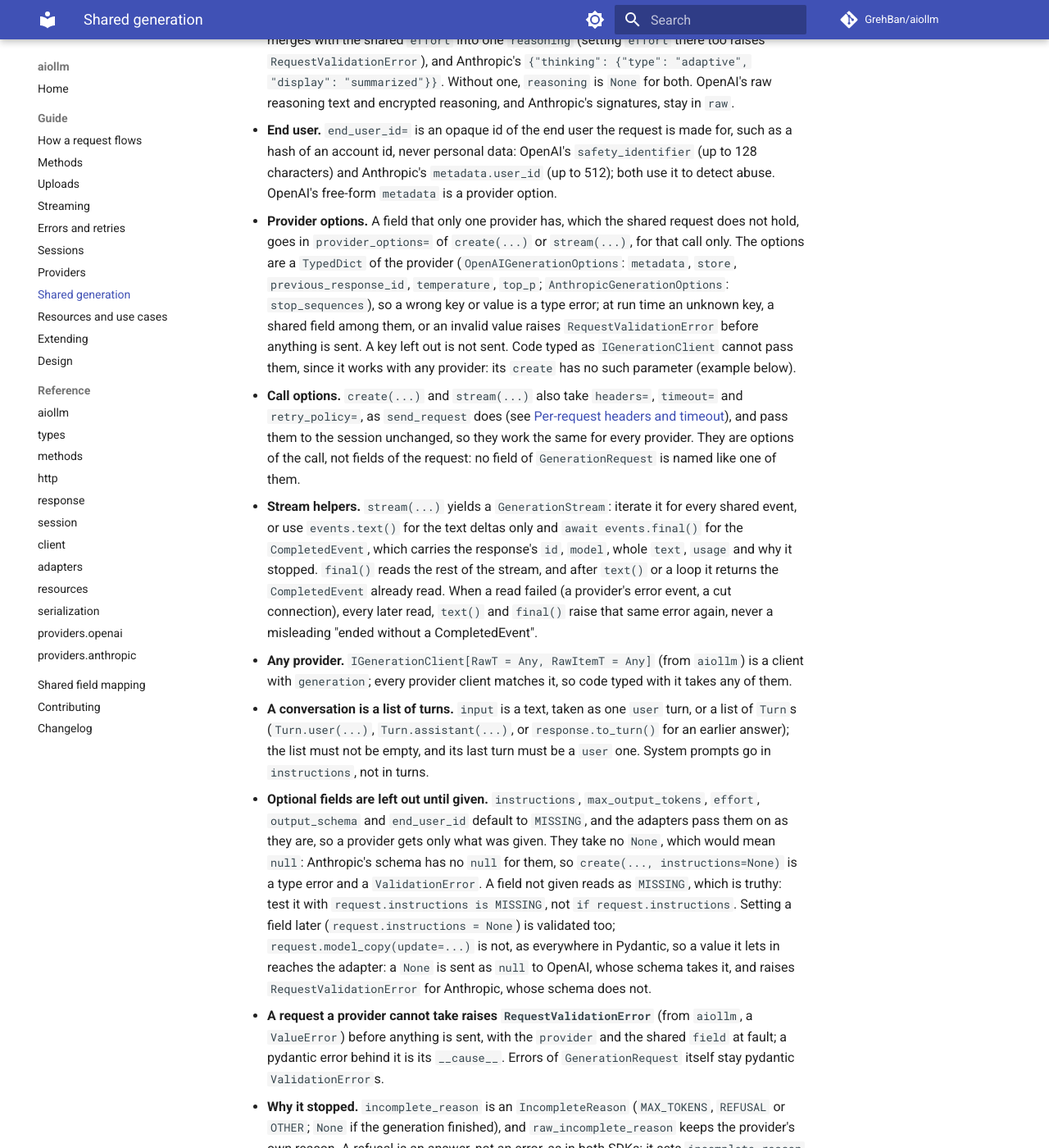
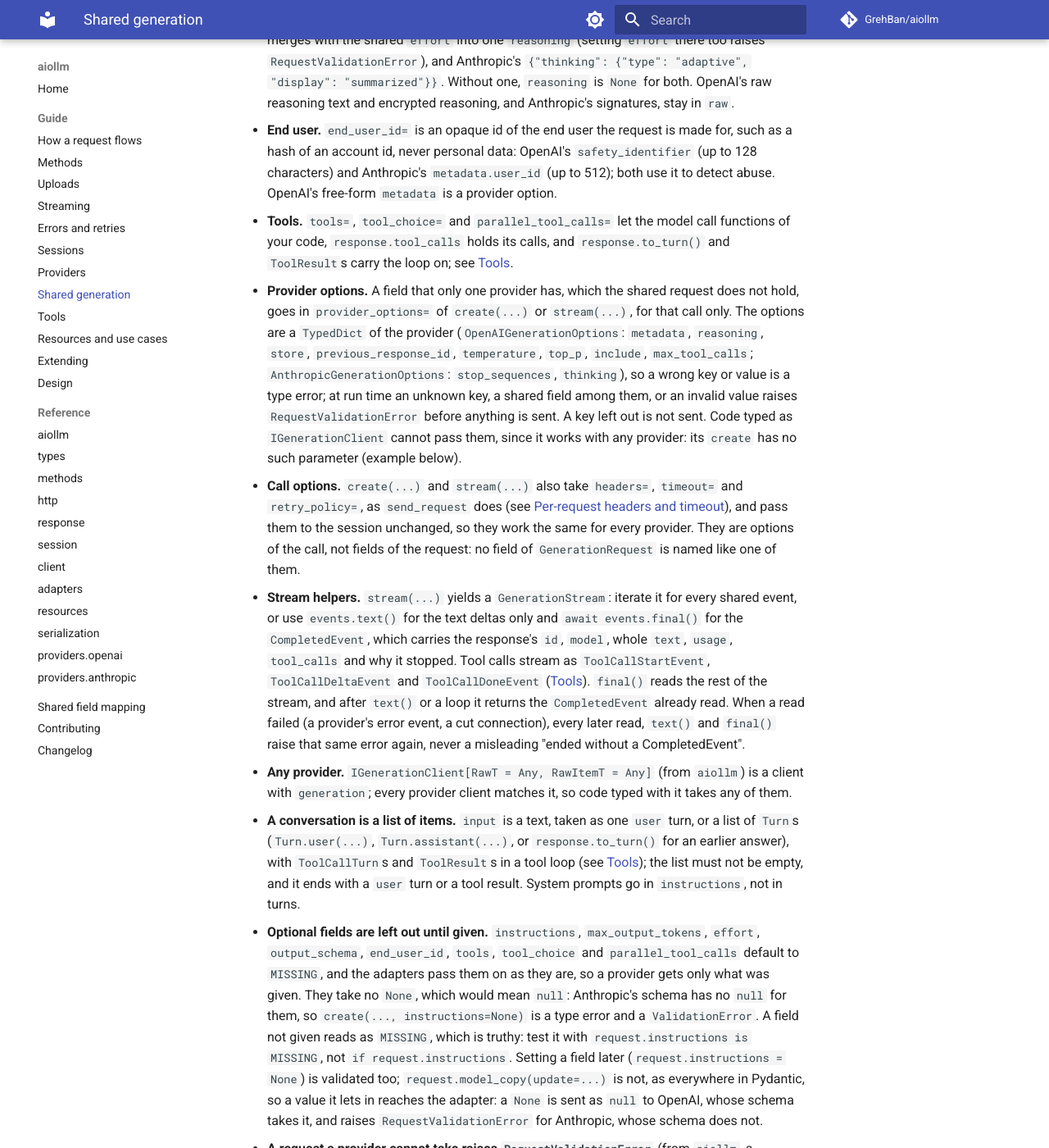
Before and after one commit to GrehBan/ai_api, an MkDocs documentation site: the page built from docs/guide/generation.md, in a window 1280 px wide and 1400 px high, scrolled down 2141 px. Shown: the whole window at 82% size. Built offline with MkDocs 1.6.1 and Material for MkDocs 9.7.7, drawn with Linux system fonts in a browser that asks for light colours; comment, search, counter and statistics services are not loaded; some of the changed text lies outside the part shown.

Commit message:
Docs: tools
A Tools page in the guide: a tool loop written once for any provider
(tested against the local server: the tools sent, the second request
with the response's own output and the result), what a Tool takes and
strict requires, tool_choice and parallel calls, the calls and their
cut-off rule, the results and the order the adapters check, the
provider's reasoning that the turn carries back (and OpenAI's include
for store: False), the streamed events, and what is not shared.

The shared generation page lists the tool fields, the new options and
the conversation items; Anthropic's tool_use is a normal stop there.
The design page no longer calls shared generation text only and says
the provider methods take every field of their schema; the
unification page's "not unified" list keeps only the built-in and
server tools; the README mentions tools and the generated types.

```diff
--- a/docs/guide/generation.md
+++ b/docs/guide/generation.md
@@ -71,17 +71,18 @@
 - **Structured output.** `output_schema=` takes a JSON Schema (a `dict`; the `JSONSchema` type is in `aiollm.types.requests`), and the response `text` is then JSON that follows it: OpenAI's `text.format` with `strict: true`, Anthropic's `output_config.format`. OpenAI requires a name for the format: `OpenAIGenerationAdapter(schema_name=...)` sets it, `"output"` by default. The schema is sent as it is; each provider supports its own subset of JSON Schema and answers 400 to the rest. A reply cut off by `max_output_tokens` is unfinished JSON, with `incomplete_reason` `MAX_TOKENS`, so check it before parsing.
 - **Reasoning.** `response.reasoning` and `CompletedEvent.reasoning` hold a summary of the model's reasoning, and a stream yields it piece by piece as `ReasoningDeltaEvent`s (`events.text()` skips them). A provider sends a summary only when asked, through `provider_options`: OpenAI's `{"reasoning": {"summary": "auto"}}`, which the adapter merges with the shared `effort` into one `reasoning` (setting `effort` there too raises `RequestValidationError`), and Anthropic's `{"thinking": {"type": "adaptive", "display": "summarized"}}`. Without one, `reasoning` is `None` for both. OpenAI's raw reasoning text and encrypted reasoning, and Anthropic's signatures, stay in `raw`.
 - **End user.** `end_user_id=` is an opaque id of the end user the request is made for, such as a hash of an account id, never personal data: OpenAI's `safety_identifier` (up to 128 characters) and Anthropic's `metadata.user_id` (up to 512); both use it to detect abuse. OpenAI's free-form `metadata` is a provider option.
-- **Provider options.** A field that only one provider has, which the shared request does not hold, goes in `provider_options=` of `create(...)` or `stream(...)`, for that call only. The options are a `TypedDict` of the provider (`OpenAIGenerationOptions`: `metadata`, `store`, `previous_response_id`, `temperature`, `top_p`; `AnthropicGenerationOptions`: `stop_sequences`), so a wrong key or value is a type error; at run time an unknown key, a shared field among them, or an invalid value raises `RequestValidationError` before anything is sent. A key left out is not sent. Code typed as `IGenerationClient` cannot pass them, since it works with any provider: its `create` has no such parameter (example below).
+- **Tools.** `tools=`, `tool_choice=` and `parallel_tool_calls=` let the model call functions of your code, `response.tool_calls` holds its calls, and `response.to_turn()` and `ToolResult`s carry the loop on; see [Tools](tools.md).
+- **Provider options.** A field that only one provider has, which the shared request does not hold, goes in `provider_options=` of `create(...)` or `stream(...)`, for that call only. The options are a `TypedDict` of the provider (`OpenAIGenerationOptions`: `metadata`, `reasoning`, `store`, `previous_response_id`, `temperature`, `top_p`, `include`, `max_tool_calls`; `AnthropicGenerationOptions`: `stop_sequences`, `thinking`), so a wrong key or value is a type error; at run time an unknown key, a shared field among them, or an invalid value raises `RequestValidationError` before anything is sent. A key left out is not sent. Code typed as `IGenerationClient` cannot pass them, since it works with any provider: its `create` has no such parameter (example below).
 - **Call options.** `create(...)` and `stream(...)` also take `headers=`, `timeout=` and `retry_policy=`, as `send_request` does (see [Per-request headers and timeout](sessions.md#per-request-headers-and-timeout)), and pass them to the session unchanged, so they work the same for every provider. They are options of the call, not fields of the request: no field of `GenerationRequest` is named like one of them.
-- **Stream helpers.** `stream(...)` yields a `GenerationStream`: iterate it for every shared event, or use `events.text()` for the text deltas only and `await events.final()` for the `CompletedEvent`, which carries the response's `id`, `model`, whole `text`, `usage` and why it stopped. `final()` reads the rest of the stream, and after `text()` or a loop it returns the `CompletedEvent` already read. When a read failed (a provider's error event, a cut connection), every later read, `text()` and `final()` raise that same error again, never a misleading "ended without a CompletedEvent".
+- **Stream helpers.** `stream(...)` yields a `GenerationStream`: iterate it for every shared event, or use `events.text()` for the text deltas only and `await events.final()` for the `CompletedEvent`, which carries the response's `id`, `model`, whole `text`, `usage`, `tool_calls` and why it stopped. Tool calls stream as `ToolCallStartEvent`, `ToolCallDeltaEvent` and `ToolCallDoneEvent` ([Tools](tools.md)). `final()` reads the rest of the stream, and after `text()` or a loop it returns the `CompletedEvent` already read. When a read failed (a provider's error event, a cut connection), every later read, `text()` and `final()` raise that same error again, never a misleading "ended without a CompletedEvent".
 - **Any provider.** `IGenerationClient[RawT = Any, RawItemT = Any]` (from `aiollm`) is a client with `generation`; every provider client matches it, so code typed with it takes any of them.
-- **A conversation is a list of turns.** `input` is a text, taken as one `user` turn, or a list of `Turn`s (`Turn.user(...)`, `Turn.assistant(...)`, or `response.to_turn()` for an earlier answer); the list must not be empty, and its last turn must be a `user` one. System prompts go in `instructions`, not in turns.
-- **Optional fields are left out until given.** `instructions`, `max_output_tokens`, `effort`, `output_schema` and `end_user_id` default to `MISSING`, and the adapters pass them on as they are, so a provider gets only what was given. They take no `None`, which would mean `null`: Anthropic's schema has no `null` for them, so `create(..., instructions=None)` is a type error and a `ValidationError`. A field not given reads as `MISSING`, which is truthy: test it with `request.instructions is MISSING`, not `if request.instructions`. Setting a field later (`request.instructions = None`) is validated too; `request.model_copy(update=...)` is not, as everywhere in Pydantic, so a value it lets in reaches the adapter: a `None` is sent as `null` to OpenAI, whose schema takes it, and raises `RequestValidationError` for Anthropic, whose schema does not.
+- **A conversation is a list of items.** `input` is a text, taken as one `user` turn, or a list of `Turn`s (`Turn.user(...)`, `Turn.assistant(...)`, or `response.to_turn()` for an earlier answer), with `ToolCallTurn`s and `ToolResult`s in a tool loop (see [Tools](tools.md)); the list must not be empty, and it ends with a `user` turn or a tool result. System prompts go in `instructions`, not in turns.
+- **Optional fields are left out until given.** `instructions`, `max_output_tokens`, `effort`, `output_schema`, `end_user_id`, `tools`, `tool_choice` and `parallel_tool_calls` default to `MISSING`, and the adapters pass them on as they are, so a provider gets only what was given. They take no `None`, which would mean `null`: Anthropic's schema has no `null` for them, so `create(..., instructions=None)` is a type error and a `ValidationError`. A field not given reads as `MISSING`, which is truthy: test it with `request.instructions is MISSING`, not `if request.instructions`. Setting a field later (`request.instructions = None`) is validated too; `request.model_copy(update=...)` is not, as everywhere in Pydantic, so a value it lets in reaches the adapter: a `None` is sent as `null` to OpenAI, whose schema takes it, and raises `RequestValidationError` for Anthropic, whose schema does not.
 - **A request a provider cannot take raises `RequestValidationError`** (from `aiollm`, a `ValueError`) before anything is sent, with the `provider` and the shared `field` at fault; a pydantic error behind it is its `__cause__`. Errors of `GenerationRequest` itself stay pydantic `ValidationError`s.
 - **Why it stopped.** `incomplete_reason` is an `IncompleteReason` (`MAX_TOKENS`, `REFUSAL` or `OTHER`; `None` if the generation finished), and `raw_incomplete_reason` keeps the provider's own reason. A refusal is an answer, not an error, as in both SDKs: it sets `incomplete_reason` to `REFUSAL` and `refusal` to the provider's explanation.
 - **OpenAI mapping.** `OpenAIGenerationAdapter` (`aiollm.providers.openai.adapters`) builds `CreateResponse` or `StreamResponse` from the request, turns as `EasyInputMessage` items, so OpenAI's limits, such as `max_output_tokens` of at least 16, are checked before sending. Parameters the shared request lacks reach it through `provider_options` (`OpenAIGenerationOptions`), or stay on the methods above.
 - **OpenAI stopped early.** An `incomplete` response, cut off by `max_output_tokens` for example, keeps its `text` and gets `incomplete_reason` (`MAX_TOKENS` for `max_output_tokens`, `OTHER` for any other reason) with OpenAI's reason in `raw_incomplete_reason`; in a stream, `response.incomplete` is a `CompletedEvent` with them. A `refusal` content part makes the response a refusal, with the part's text in `refusal`.
 - **OpenAI failures are raised.** A `failed` response raises the `APIStatusError` described under the Responses API, before the adapter sees it, in `create` and in `stream` alike. Any other buffered status that is not `completed` or `incomplete` (`cancelled`, `in_progress`, ...) raises `APIResponseError`, since there is no generated text to return.
 - **Anthropic mapping.** `AnthropicGenerationAdapter` (`aiollm.providers.anthropic.adapters`) sends a text `input` as one `user` turn, a list of turns as `messages`, and `instructions` as `system`. Anthropic requires `max_tokens`, so a request without `max_output_tokens` gets the client's `default_max_tokens` (`AnthropicClient(..., default_max_tokens=16000)`; thinking, always on for the 5.x models, counts toward it, so a lower value can end a reply before its text). `end_user_id` becomes `metadata.user_id`.
-- **Anthropic counts and stops.** `input_tokens` is the sum of the input outside the cache and the input read from and written to it (`cache_read_tokens`, `cache_write_tokens`), and `reasoning_tokens` are the thinking tokens. A `stop_reason` other than `end_turn` or `stop_sequence` stops the generation early, with the text kept: `max_tokens` is `MAX_TOKENS`, `refusal` is `REFUSAL` (with `stop_details.explanation`, else its `category`, in `refusal`) and any other is `OTHER`, with the `stop_reason` in `raw_incomplete_reason`. In a stream, `CompletedEvent` comes on `message_stop`, with the input counts of `message_start` and the last cumulative counts of `message_delta`; a message without a `stop_reason` raises `APIResponseError`. Anthropic reports failures as `error` events, which are raised as `APIStatusError`.
+- **Anthropic counts and stops.** `input_tokens` is the sum of the input outside the cache and the input read from and written to it (`cache_read_tokens`, `cache_write_tokens`), and `reasoning_tokens` are the thinking tokens. A `stop_reason` other than `end_turn`, `stop_sequence` or `tool_use` (the model waits for tool results) stops the generation early, with the text kept: `max_tokens` is `MAX_TOKENS`, `refusal` is `REFUSAL` (with `stop_details.explanation`, else its `category`, in `refusal`) and any other is `OTHER`, with the `stop_reason` in `raw_incomplete_reason`. In a stream, `CompletedEvent` comes on `message_stop`, with the input counts of `message_start` and the last cumulative counts of `message_delta`; a message without a `stop_reason` raises `APIResponseError`. Anthropic reports failures as `error` events, which are raised as `APIStatusError`.
 - **The end is checked for every provider.** `stream` yields exactly one `CompletedEvent`, as the last event: a stream that ends without it raises `APIStreamInterruptedError` (the provider method's terminal check usually raises it first), and an event after it raises `APIResponseError`. When the provider's terminal proved the stream complete and the adapter still gave no `CompletedEvent`, the adapter lost it: that raises `RuntimeError` naming the adapter, not an interruption. A failure is always an exception, never an event.
--- a/mkdocs.yml
+++ b/mkdocs.yml
@@ -95,6 +95,7 @@
       - Sessions: guide/sessions.md
       - Providers: guide/providers.md
       - Shared generation: guide/generation.md
+      - Tools: guide/tools.md
       - Resources and use cases: guide/resources.md
       - Extending: guide/extending.md
       - Design: guide/design.md
```
Also changed, not shown: CHANGES/+tools-docs.added.md (added, +1 -0 lines), README.md (+2 -2 lines), docs/guide/design.md (+2 -2 lines), docs/guide/tools.md (added, +60 -0 lines), docs/unification.md (+2 -3 lines), 1 other file.
